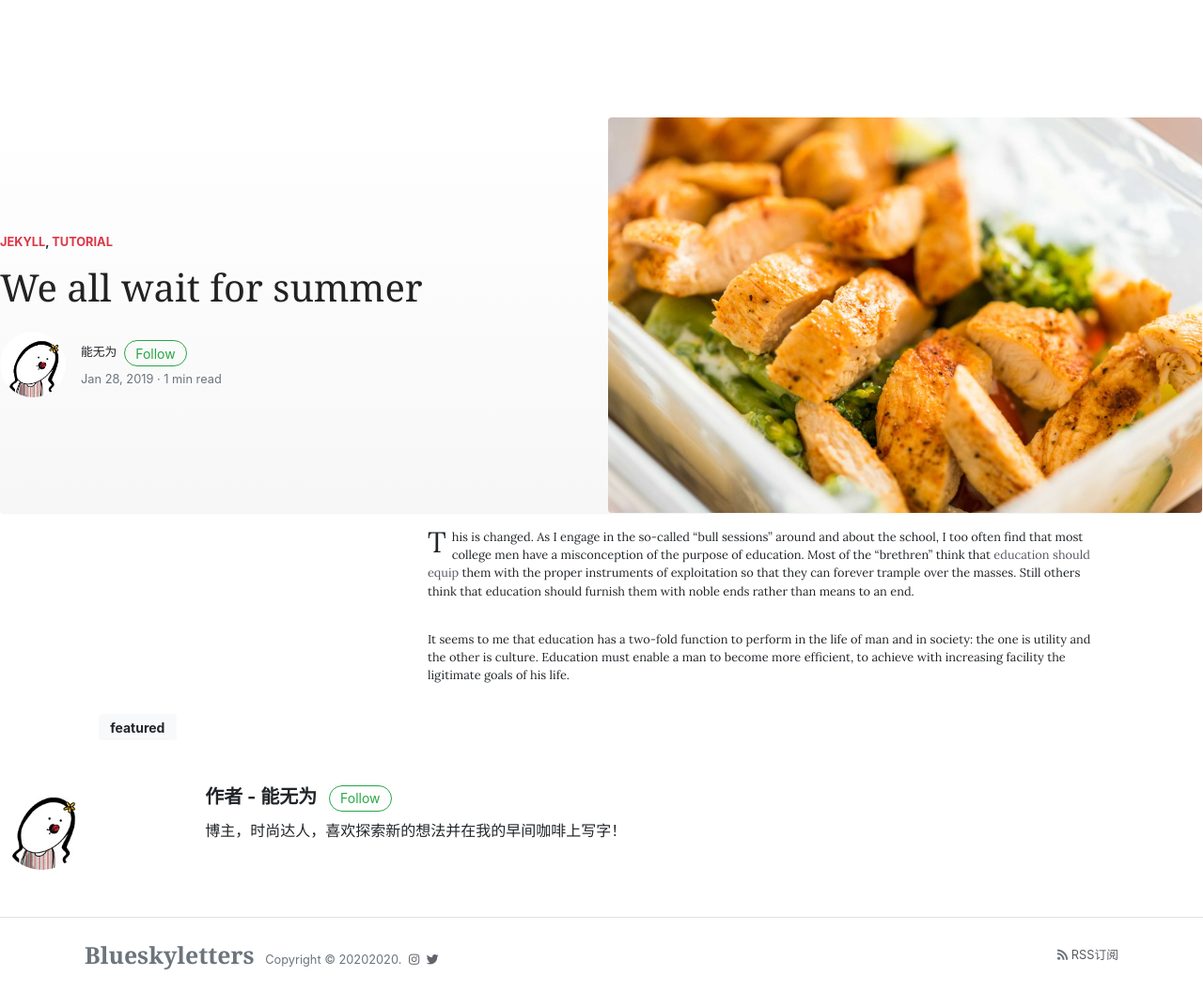
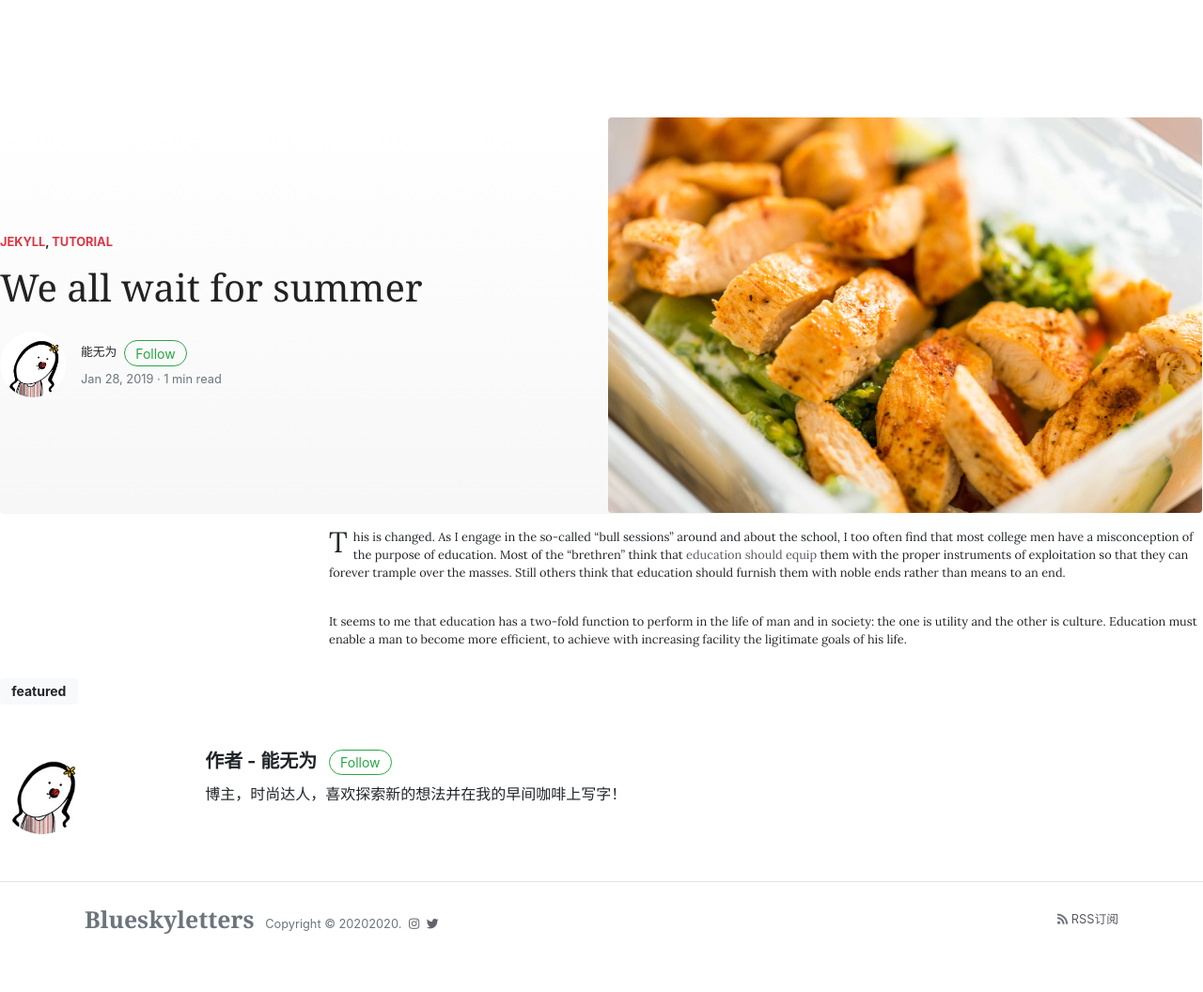
Before and after one commit to nengwuzhi/nengwuzhi.github.iom, a Jekyll site: the page built from _posts/2019-01-28-we-all-wait-for-summer.md, in a window 1280 px wide. Shown: the whole page at 94% size. Built offline with Jekyll 4.4.1, drawn with Linux system fonts in a browser that asks for light colours; nearby versions of some CDN libraries; comment, search, counter and statistics services are not loaded; after the commit the page ends 1018 px from its top, so only the background shows below that.

Commit message:
Update post.html

```diff
--- a/_layouts/post.html
+++ b/_layouts/post.html
@@ -51,7 +51,7 @@
 
             <!-- Article -->
 		<div class="main" role="main">
-		<div class="container">
+		<div class="sticky-top sticky-top-offset">
 		       <article class="article-post">
 			{{ content }}
 			</article>
```
